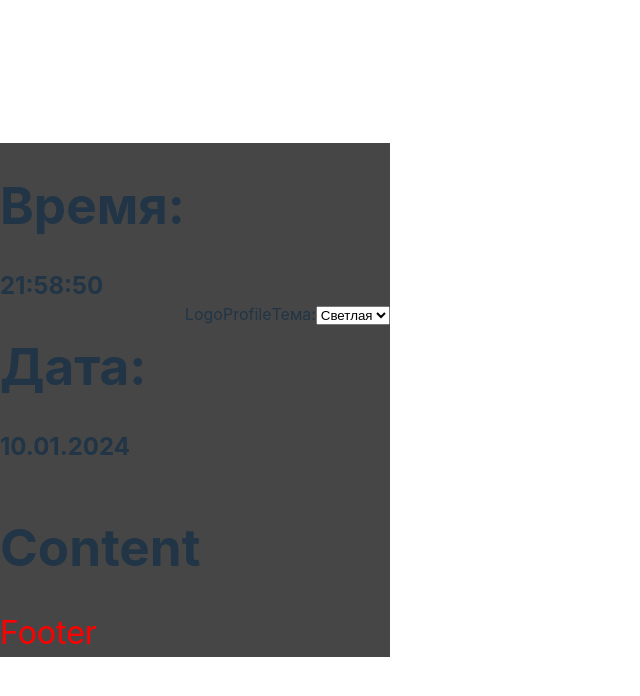
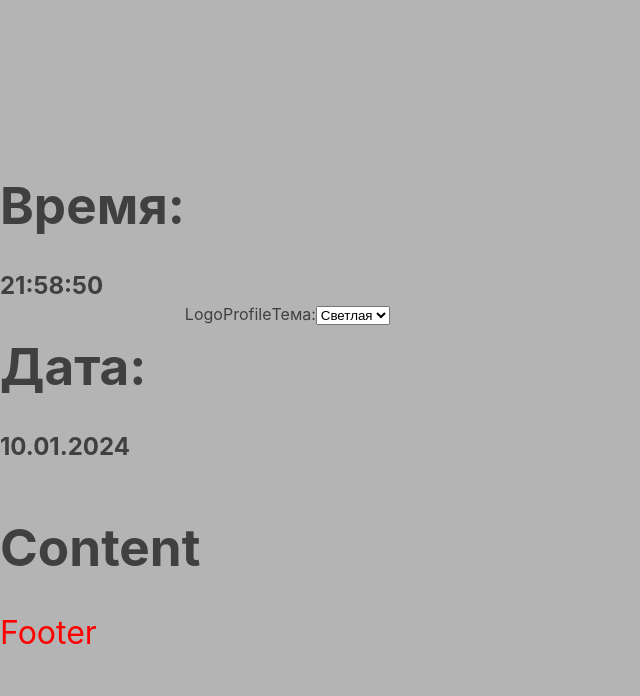
Before and after one commit to Xlebabutti/EventManager, a React (Vite) app in the folder frontend/: page / in a window 1280 px wide. Shown: the top 696 px of the page, without its empty margins (0-640 px from the left). Built offline with nearby package versions, Linux system fonts and the light colour scheme.

Commit message:
add theme in scss

```diff
--- a/frontend/src/index.scss
+++ b/frontend/src/index.scss
@@ -1,3 +1,18 @@
+$onyx: #404040;
+$cultured: #b4b4b4;
+
+// define themes
+html[data-theme="light"] {
+  --color-text: #{$onyx};
+  --color-background: #{$cultured};
+}
+
+html[data-theme="dark"] {
+  --color-text: #{$cultured};
+  --color-background: #{$onyx};
+}
+
+
 :root {
   font-family: Inter, system-ui, Avenir, Helvetica, Arial, sans-serif;
   line-height: 1.5;
@@ -28,6 +43,9 @@ body {
   place-items: center;
   min-width: 320px;
   min-height: 100vh;
+
+  color: var(--color-text);
+  background: var(--color-background);
 }
 
 h1 {
@@ -66,13 +84,3 @@ button:focus-visible {
     background-color: #f9f9f9;
   }
 }
-
-
-
-.main {
-  background-color: rgb(70, 70, 70);
-}
-
-.main.dark {
-  background-color: blue;
-}
```
